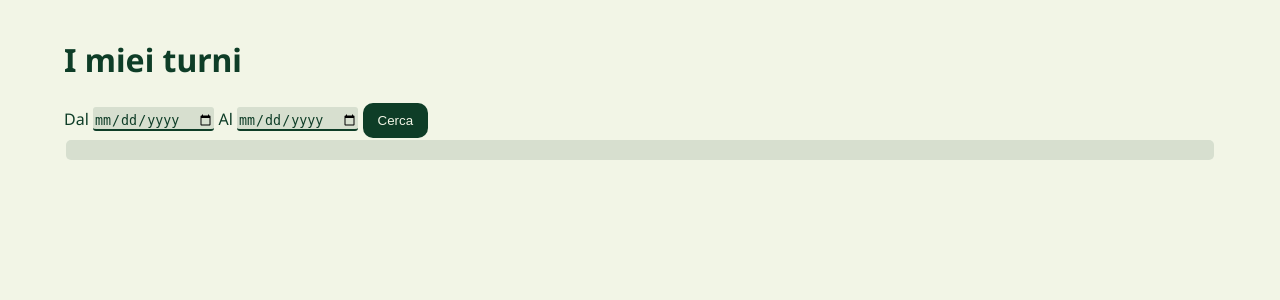
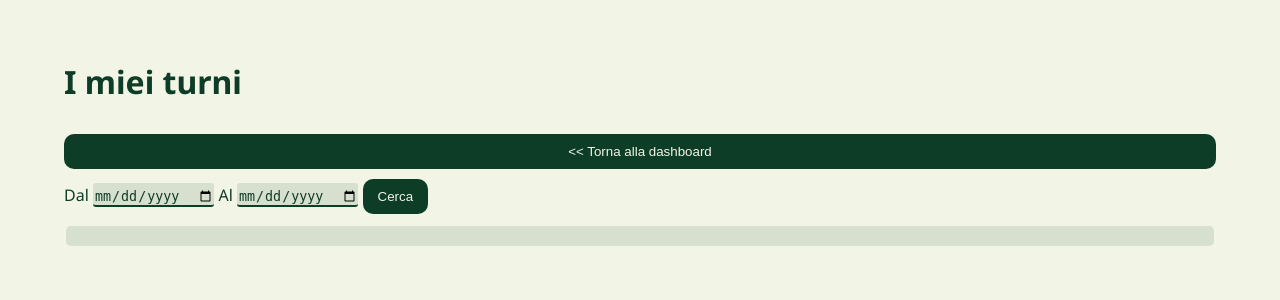
Before and after one commit to ZhiAn-ny/Database-Rifiuti-2022, a PHP site: page /turni/index.php in a window 1280 px wide. Shown: the top 300 px of the page. Run offline with PHP 8.4, Linux system fonts and the light colour scheme; some libraries are stand-ins or nearby versions.

Commit message:
Add back to dashboard btn

```diff
--- a/rifiuti-2022/assets/css/global.css
+++ b/rifiuti-2022/assets/css/global.css
@@ -220,6 +220,17 @@ input:checked+.slider:before {
     flex-direction: row;
     justify-content: space-around;
 }
+.flex-col {
+    display: flex;
+    flex-direction: column;
+    justify-content: space-around;
+}
+.full-width {
+    width: 100%;
+}
+.gap-10 {
+    gap: 10px ;
+}
 
 .spinner {
     border: 5px solid var(--primary-color-l);
--- a/rifiuti-2022/turni/index.php
+++ b/rifiuti-2022/turni/index.php
@@ -21,11 +21,12 @@ $apiKey = 'eyJhbGciOiJIUzI1NiIsInR5cCI6IkpXVCJ9.eyJpc3MiOiJzdXBhYmFzZSIsInJlZiI6
         <link href="../assets/css/turni.css" rel="stylesheet" type="text/css"/>
         <title>Turni lavorativi</title>
     </head>
-    <body>
+    <body class="flex-col gap-10">
         <script>
             fetchLoginData();
         </script>
         <h1>I miei turni</h1>
+        <button onclick="redirectToPageGlobal('dashboard.php', getLoginInfo())" class="text-btn full-width"><< Torna alla dashboard</button>
         <form>
             <label for="da">Dal</label>
             <input #da type="date" id="da" name="da" required>
```
